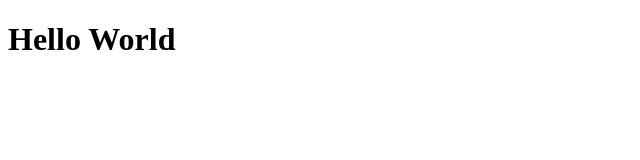
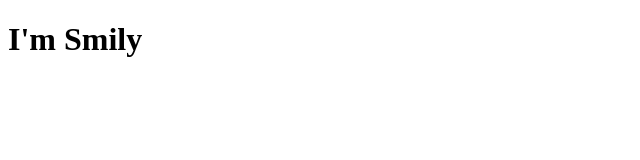
Before and after one commit to smilycelestial/smilycelestial_website, a plain HTML site: page index.html in a window 1280 px wide. Shown: the whole page, without its empty margins (0-640 px from the left). Drawn offline with Linux system fonts and the light colour scheme.

Commit message:
Update index.html

```diff
--- a/index.html
+++ b/index.html
@@ -7,6 +7,6 @@
     <title>Smily Celestial</title>
   </head>
   <body>
-    <h1>Hello World</h1>
+    <h1>I'm Smily</h1>
   </body>
 </html>
```
